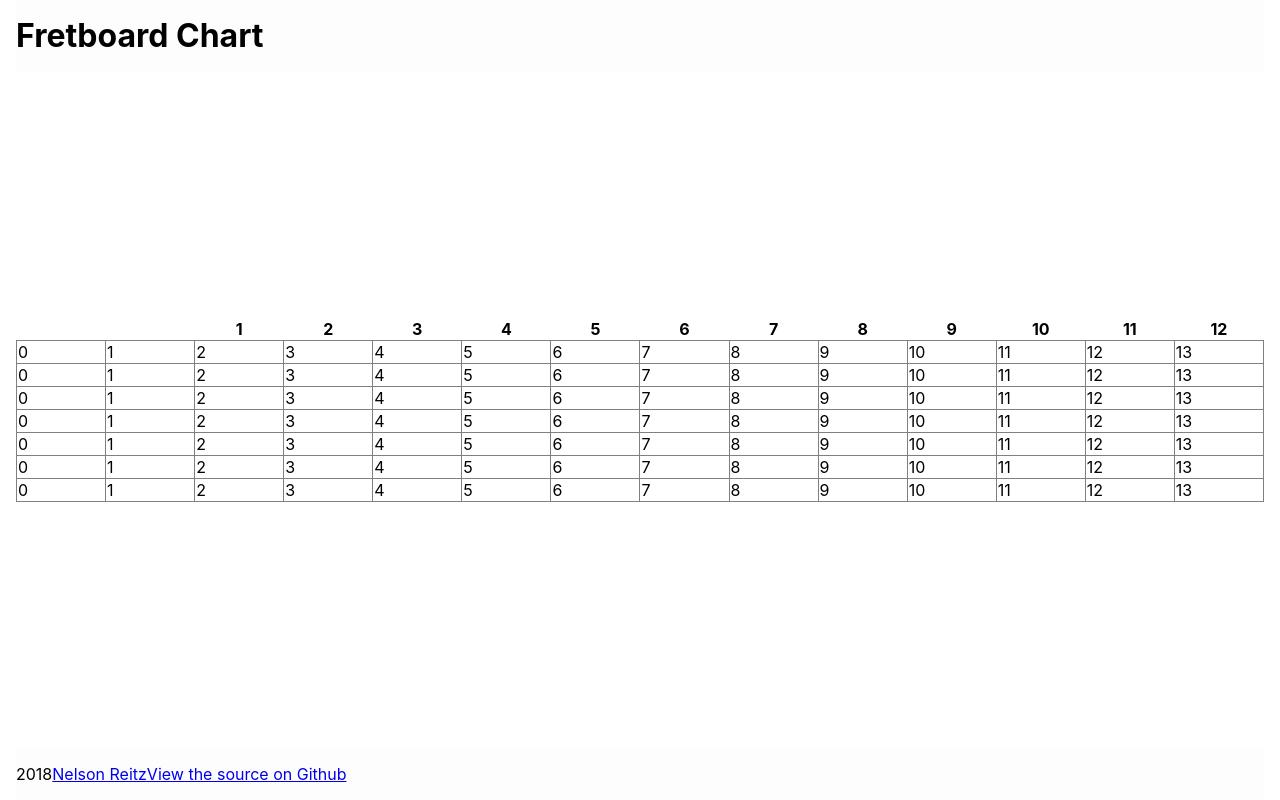
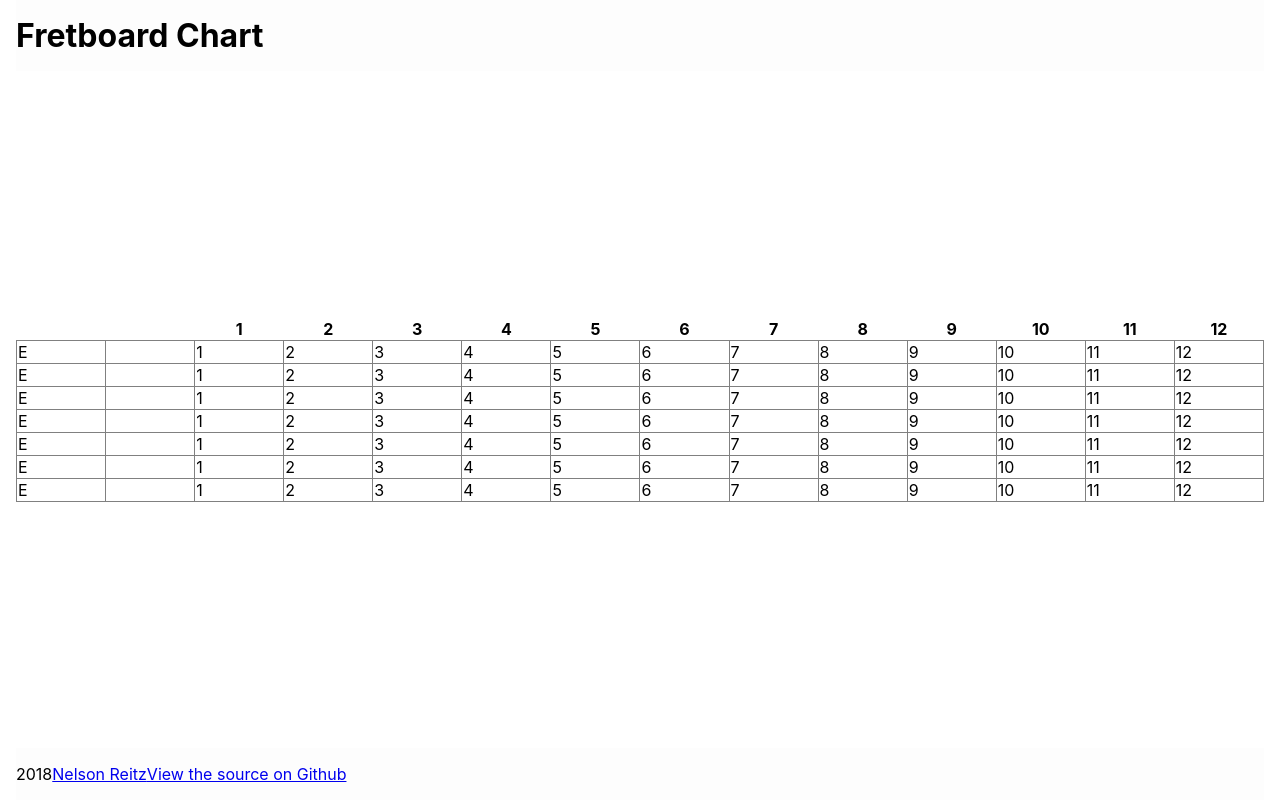
Before and after one commit to nelsonreitz/fretboard-notes, a React (Create React App) app: page / in a window 1280 px wide. Built offline with nearby package versions, Linux system fonts and the light colour scheme.

Commit message:
Add strings and frets classes in fretboard body

```diff
--- a/src/App.js
+++ b/src/App.js
@@ -25,20 +25,21 @@ class Footer extends Component {
 
 class FretboardHeader extends Component {
   render() {
-    let thead = [];
+    let columns = [
+      <th className="Spacer" key="spacer1"></th>,
+      <th className="Spacer" key="spacer2"></th>
+    ];
 
     // Create columns
     for (let i  = 1; i < 13; i++) {
       let className = "Fret-" + i;
-      thead.push(<th className={className} key={i}>{i}</th>);
+      columns.push(<th className={className} key={i}>{i}</th>);
     }
 
     return (
       <thead>
-        <tr>
-          <th className="Spacer"></th>
-          <th className="Spacer"></th>
-          {thead}
+        <tr className="Fretnumbers">
+          {columns}
         </tr>
       </thead>
     );
@@ -47,18 +48,23 @@ class FretboardHeader extends Component {
 
 class Fretboard extends Component {
   render() {
-    let tbody = [];
+    let rows = [];
 
-    // Create rows
+    // Create strings
     for (let i = 0; i < 7; i++) {
-      let row = [];
+      let className = "String-" + i;
+      let columns = [
+        <td className="Open" key="open">E</td>,
+        <td className="Spacer" key="spacer"></td>
+      ];
 
-      // Create columns
-      for (let j = 0; j < 14; j++) {
-        row.push(<td key={j}>{j}</td>);
+      // Create frets
+      for (let j = 1; j < 13; j++) {
+        let className = "Fret-" + j;
+        columns.push(<td className={className} key={j}>{j}</td>);
       }
 
-      tbody.push(<tr key={i}>{row}</tr>);
+      rows.push(<tr className={className} key={i}>{columns}</tr>);
     }
 
     return (
@@ -67,7 +73,7 @@ class Fretboard extends Component {
           <FretboardHeader />
 
           <tbody>
-            {tbody}
+            {rows}
           </tbody>
         </table>
       </div>
```
